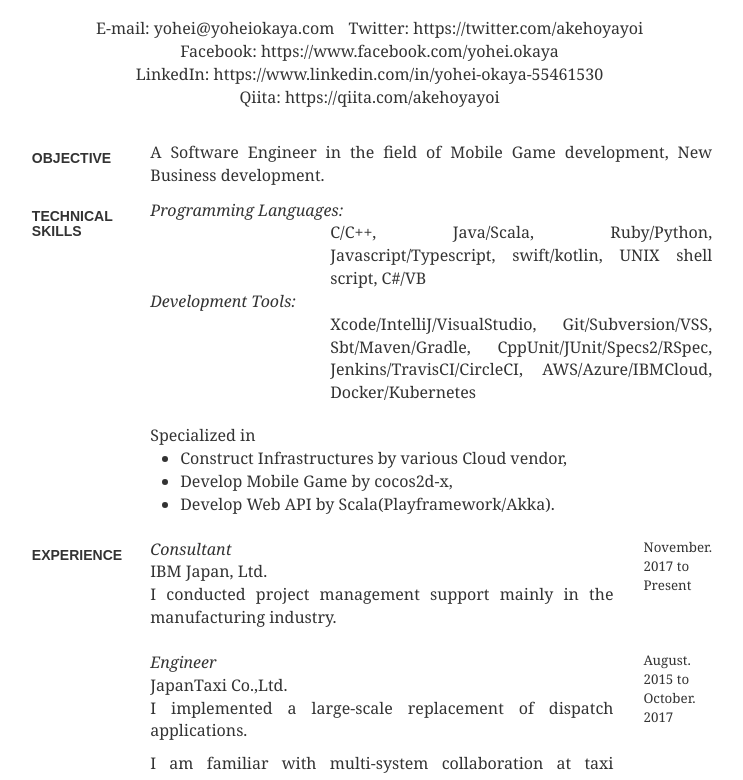
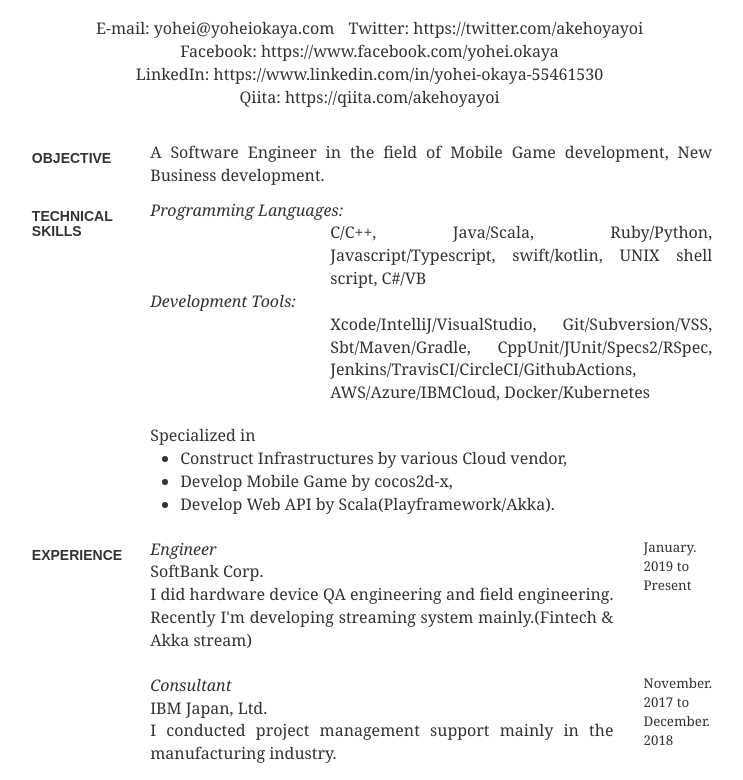
Before and after one commit to akehoyayoi/akehoyayoi.github.io, a plain HTML site: page index.html in a window 1280 px wide. Shown: the part 172-952 px from the top of the page, without its empty margins (268-1011 px from the left). Drawn offline with Linux system fonts and the light colour scheme.

Commit message:
update profile

```diff
--- a/index.html
+++ b/index.html
@@ -104,7 +104,7 @@
             <dt>Programming Languages:</dt><br/>
             <dd>C/C++, Java/Scala, Ruby/Python, Javascript/Typescript, swift/kotlin, UNIX shell script, C#/VB</dd>
             <dt>Development Tools:</dt><br/>
-            <dd>Xcode/IntelliJ/VisualStudio, Git/Subversion/VSS, Sbt/Maven/Gradle, CppUnit/JUnit/Specs2/RSpec, Jenkins/TravisCI/CircleCI, AWS/Azure/IBMCloud, Docker/Kubernetes</dd>
+            <dd>Xcode/IntelliJ/VisualStudio, Git/Subversion/VSS, Sbt/Maven/Gradle, CppUnit/JUnit/Specs2/RSpec, Jenkins/TravisCI/CircleCI/GithubActions, AWS/Azure/IBMCloud, Docker/Kubernetes</dd>
           </dl>
           Specialized in
           <ul>
@@ -122,6 +122,20 @@
         <div class="col-xs-10">
           <div class="row">
             <div class="col-xs-10">
+              <i>Engineer</i><br>
+              SoftBank Corp.
+              <p>
+                I did hardware device QA engineering and field engineering.
+                Recently I'm developing streaming system mainly.(Fintech & Akka stream)
+              </p>
+            </div>
+            <div class="col-xs-2">
+              <div class="date">January. 2019 to Present</div>
+            </div>
+          </div>
+
+          <div class="row">
+            <div class="col-xs-10">
               <i>Consultant</i><br>
               IBM Japan, Ltd.
               <p>
@@ -129,7 +143,7 @@
               </p>
             </div>
             <div class="col-xs-2">
-              <div class="date">November. 2017 to Present</div>
+              <div class="date">November. 2017 to December. 2018</div>
             </div>
           </div>
 
```
